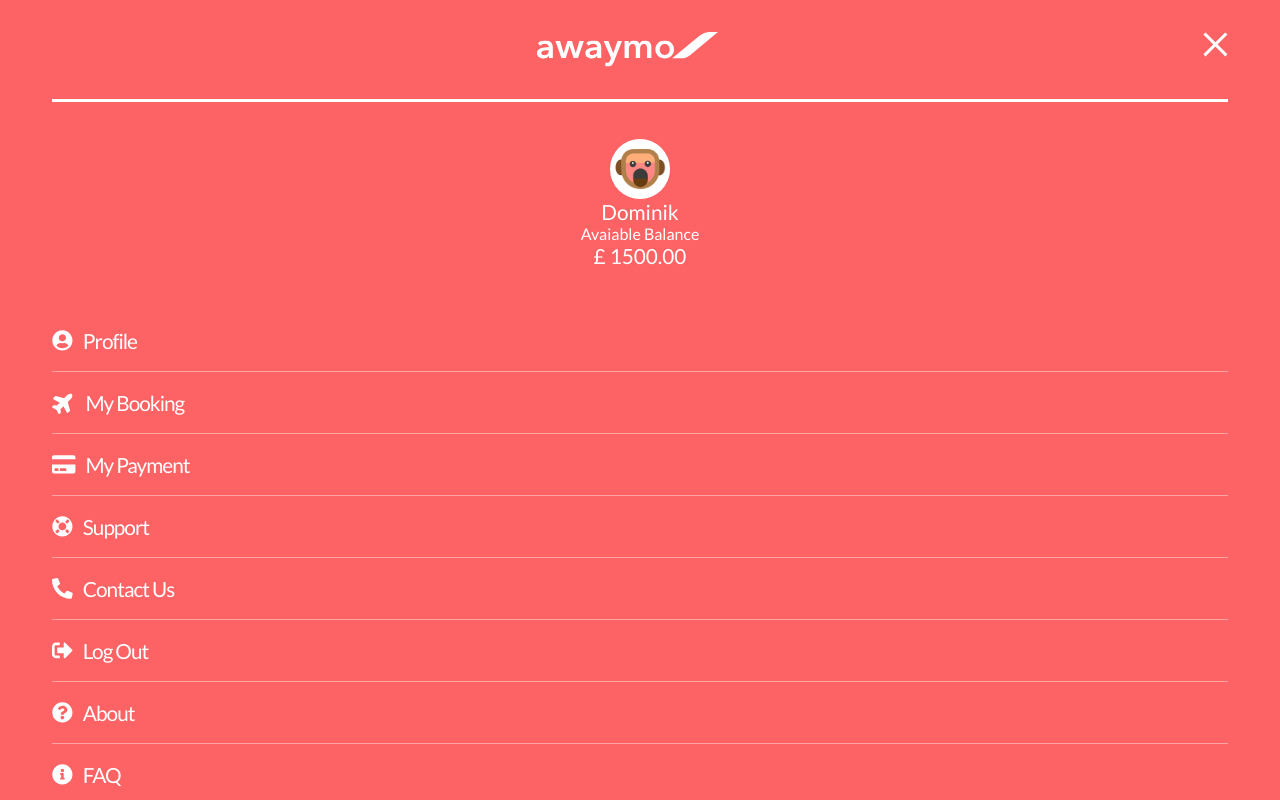
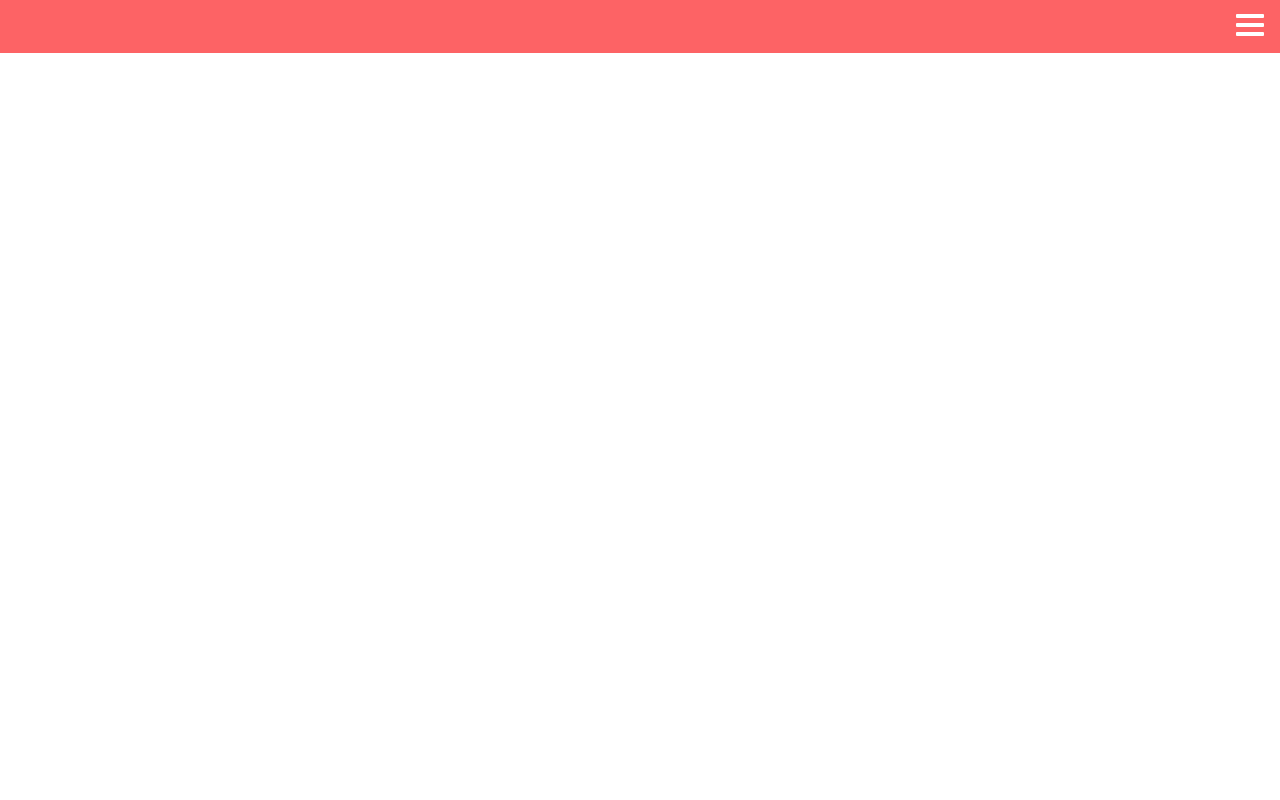
Before and after one commit to Pyot/react-menu, a React (Create React App) app: page / in a window 1280 px wide. Shown: the top 800 px of the page. Built offline with nearby package versions, Linux system fonts and the light colour scheme.

Commit message:
NavigationBar added

```diff
--- a/src/App.js
+++ b/src/App.js
@@ -1,8 +1,9 @@
 import React from 'react';
+import { ThemeProvider, createGlobalStyle} from 'styled-components';
+
+import NavigationBar from 'components/NavigationBar/NavigationBarContainer'
 import DesktopMenu from 'components/Menus/DesktopMenu/DesktopMenuContainer';
 import MobileMenu from 'components/Menus/MobileMenu/MobileMenuContainer';
-
-import { ThemeProvider, createGlobalStyle} from 'styled-components';
 import { Body, List, BodyWrapper } from 'components/Menus/DesktopMenu/Body/Body';
 
 import data from './data-mockup/data.js';
@@ -27,9 +28,9 @@ function App() {
       <GlobalStyles/>
       <ThemeProvider theme={theme}>
         <>
-          <div>menu</div>
+          <NavigationBar/>
           {/* <DesktopMenu data={data}/> */}
-          <MobileMenu data={data}/>
+          {/* <MobileMenu data={data}/> */}
         </>
       </ThemeProvider>
     </div>
--- /dev/null
+++ b/src/components/NavigationBar/NavigationBarContainer.jsx
@@ -0,0 +1,43 @@
+import React from 'react';
+import styled from 'styled-components';
+
+const List = styled.ul`
+  list-style-type: none;
+    margin: 0;
+    padding: 0;
+    overflow: hidden;
+    background-color: ${props => props.theme.bg};
+`
+
+const ListItem = styled.li`
+  float: right;
+`
+
+const Button = styled.button`
+    display: block;
+    text-align: center;
+    padding: 14px 16px;
+    background-color: ${props => props.theme.bg};
+    border: none;
+    &:hover {
+      background-color: ${props => props.theme.bg};
+      color: white;
+      opacity: 0.5;
+  }
+`
+
+const NavigationBarContainer = (props) => {
+  return (
+    <nav>
+      <List data-testid="navigation-list">
+        <ListItem>
+          <Button data-testid="menu-burger">
+            <img src="burgerIcon.svg" alt="burger-menu" />
+          </Button>
+        </ListItem>
+      </List>
+    </nav>
+  )
+}
+
+export default NavigationBarContainer
```
Also changed, not shown: public/burgerIcon.svg (added).
